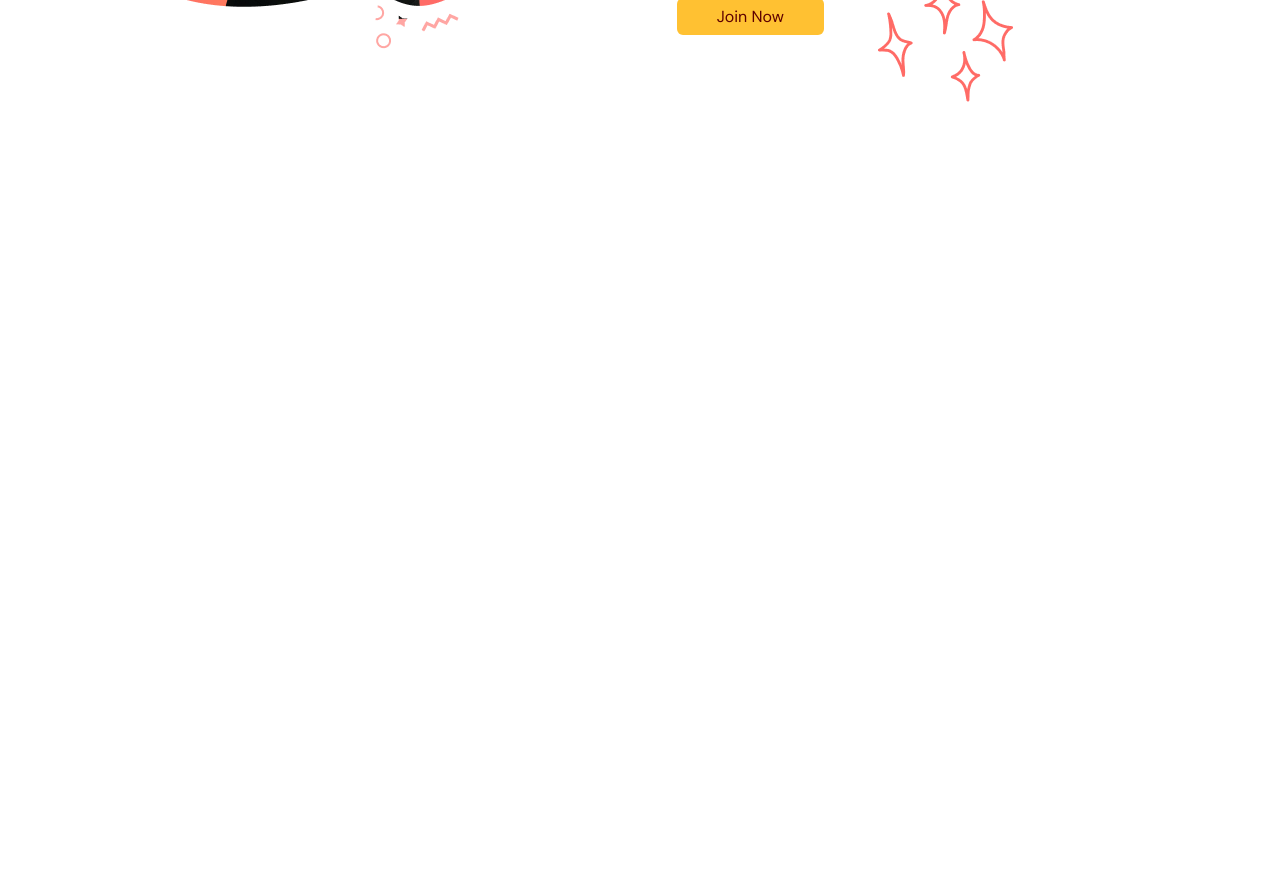
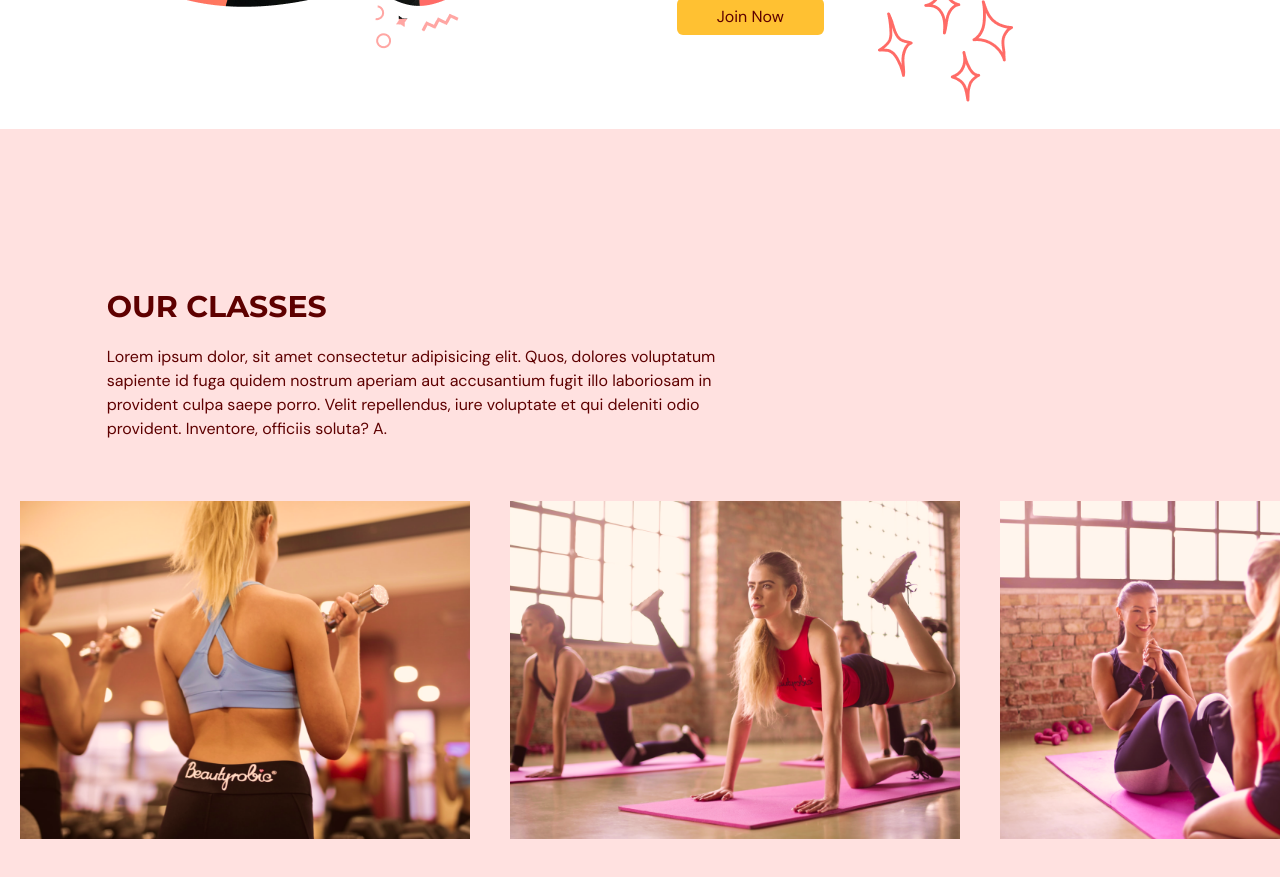
Before and after one commit to Mrityunjay-Palled/React_TS, a React (Vite) app: page / in a window 1280 px wide. Shown: the part 2000-2877 px from the top of the page. Before the commit the page ends 2129 px from the top, so only its background shows below. Built offline with nearby package versions, Linux system fonts and the light colour scheme.

Commit message:
added our classes section

```diff
--- a/src/App.tsx
+++ b/src/App.tsx
@@ -1,5 +1,6 @@
 import Navbar from "@/scenes/navbar";
 import Home from "@/scenes/home";
+import OurClasses from "@/scenes/our_classes";
 import Benefits from "@/scenes/benefits";
 import { useEffect, useState } from "react";
 import { SelectedPage } from "@/shared/types";
@@ -30,6 +31,7 @@
       />
       <Home setSelectedPage={setSelectedPage} />
       <Benefits setSelectedPage={setSelectedPage} />
+      <OurClasses setSelectedPage={setSelectedPage} />
     </>
   );
 };
--- /dev/null
+++ b/src/scenes/our_classes/Class.tsx
@@ -0,0 +1,24 @@
+type Props = {
+    name: string;
+    description?: string;
+    image: string;
+  };
+
+  const Class = ({ name, description, image }: Props) => {
+    const overlayStyles = `p-5 absolute z-30 flex
+    h-[380px] w-[450px] flex-col items-center justify-center
+    whitespace-normal bg-primary-500 text-center text-white
+    opacity-0 transition duration-500 hover:opacity-90`;
+
+    return (
+      <li className="relative mx-5 inline-block h-[380px] w-[450px]">
+        <div className={overlayStyles}>
+          <p className="text-2xl">{name}</p>
+          <p className="mt-5">{description}</p>
+        </div>
+        <img alt={`${image}`} src={image} />
+      </li>
+    );
+  };
+
+  export default Class;
--- /dev/null
+++ b/src/scenes/our_classes/index.tsx
@@ -0,0 +1,90 @@
+import { SelectedPage,ClassType} from '@/shared/types'
+import image1 from "@/assets/image1.png"
+import image2 from "@/assets/image2.png"
+import image3 from "@/assets/image3.png"
+import image4 from "@/assets/image4.png"
+import image5 from "@/assets/image5.png"
+import image6 from "@/assets/image6.png"
+import { motion } from 'framer-motion'
+import Class from './Class'
+import HText from '@/shared/HText'
+
+const classes:Array<ClassType>=[
+    {
+        name:"Weight Training Classes",
+        description:"Lorem ipsum dolor sit amet, consectetur adipisicing elit. Dolorem unde corporis natus laudantium possimus voluptatem sapiente sed accusantium eligendi suscipit eaque error praesentium, corrupti eum aut? Culpa dolorum nisi nulla.",
+        image:image1
+    },
+    {
+        name:"Yoga Classes",
+        description:"Lorem ipsum dolor sit amet, consectetur adipisicing elit. Dolorem unde corporis natus laudantium possimus voluptatem sapiente sed accusantium eligendi suscipit eaque error praesentium, corrupti eum aut? Culpa dolorum nisi nulla.",
+        image:image2
+    },
+    {
+        name:"Ab Core Classes",
+        description:"Lorem ipsum dolor sit amet, consectetur adipisicing elit. Dolorem unde corporis natus laudantium possimus voluptatem sapiente sed accusantium eligendi suscipit eaque error praesentium, corrupti eum aut? Culpa dolorum nisi nulla.",
+        image:image3
+    },
+    {
+        name:"Adventure Classes",
+        description:"Lorem ipsum dolor sit amet, consectetur adipisicing elit. Dolorem unde corporis natus laudantium possimus voluptatem sapiente sed accusantium eligendi suscipit eaque error praesentium, corrupti eum aut? Culpa dolorum nisi nulla.",
+        image:image4
+    },
+    {
+        name:"Fitness Classes",
+        description:"Lorem ipsum dolor sit amet, consectetur adipisicing elit. Dolorem unde corporis natus laudantium possimus voluptatem sapiente sed accusantium eligendi suscipit eaque error praesentium, corrupti eum aut? Culpa dolorum nisi nulla.",
+        image:image5
+    },
+    {
+        name:"Training Classes",
+        description:"Lorem ipsum dolor sit amet, consectetur adipisicing elit. Dolorem unde corporis natus laudantium possimus voluptatem sapiente sed accusantium eligendi suscipit eaque error praesentium, corrupti eum aut? Culpa dolorum nisi nulla.",
+        image:image6
+    }
+]
+
+type Props = {
+ setSelectedPage:(value:SelectedPage)=>void
+}
+
+const OurClasses = ({setSelectedPage}: Props) => {
+  return (
+    <section id="ourClasses" className='w-full bg-primary-100 py-40'>
+        <motion.div
+        onViewportEnter={()=>setSelectedPage(SelectedPage.OurClasses)}
+        >
+          <motion.div
+          className='mx-auto w-5/6'
+          initial="hidden"
+            whileInView="visible"
+            viewport={{ once: true, amount: 0.5 }}
+            transition={{ duration: 0.5 }}
+            variants={{
+              hidden: { opacity: 0, x: -50 },
+              visible: { opacity: 1, x: 0 },
+            }}
+          >
+             <div className='md:w-3/5'>
+                <HText>OUR CLASSES</HText>
+                <p className='py-5'>
+                    Lorem ipsum dolor, sit amet consectetur adipisicing elit. Quos, dolores voluptatum sapiente id fuga quidem nostrum aperiam aut accusantium fugit illo laboriosam in provident culpa saepe porro. Velit repellendus, iure voluptate et qui deleniti odio provident. Inventore, officiis soluta? A.
+                </p>
+             </div>
+          </motion.div>
+          <div className='mt-10 h-[353px] w-full overflow-x-auto overflow-y-hidden'>
+             <ul className='w-[2800px] whitespace-nowrap'>
+               {classes.map((item:ClassType,index)=>(
+                <Class
+                  key={`${item.name}-${index}`}
+                  name={item.name}
+                  description={item.description}
+                  image={item.image}
+                />
+               ))}
+             </ul>
+          </div>
+        </motion.div>
+    </section>
+  )
+}
+
+export default OurClasses
--- a/src/shared/types.ts
+++ b/src/shared/types.ts
@@ -10,3 +10,9 @@
     title: string;
     description: string;
   }
+
+  export interface ClassType{
+    name: string;
+    description?:string;
+    image: string;
+  }
```
